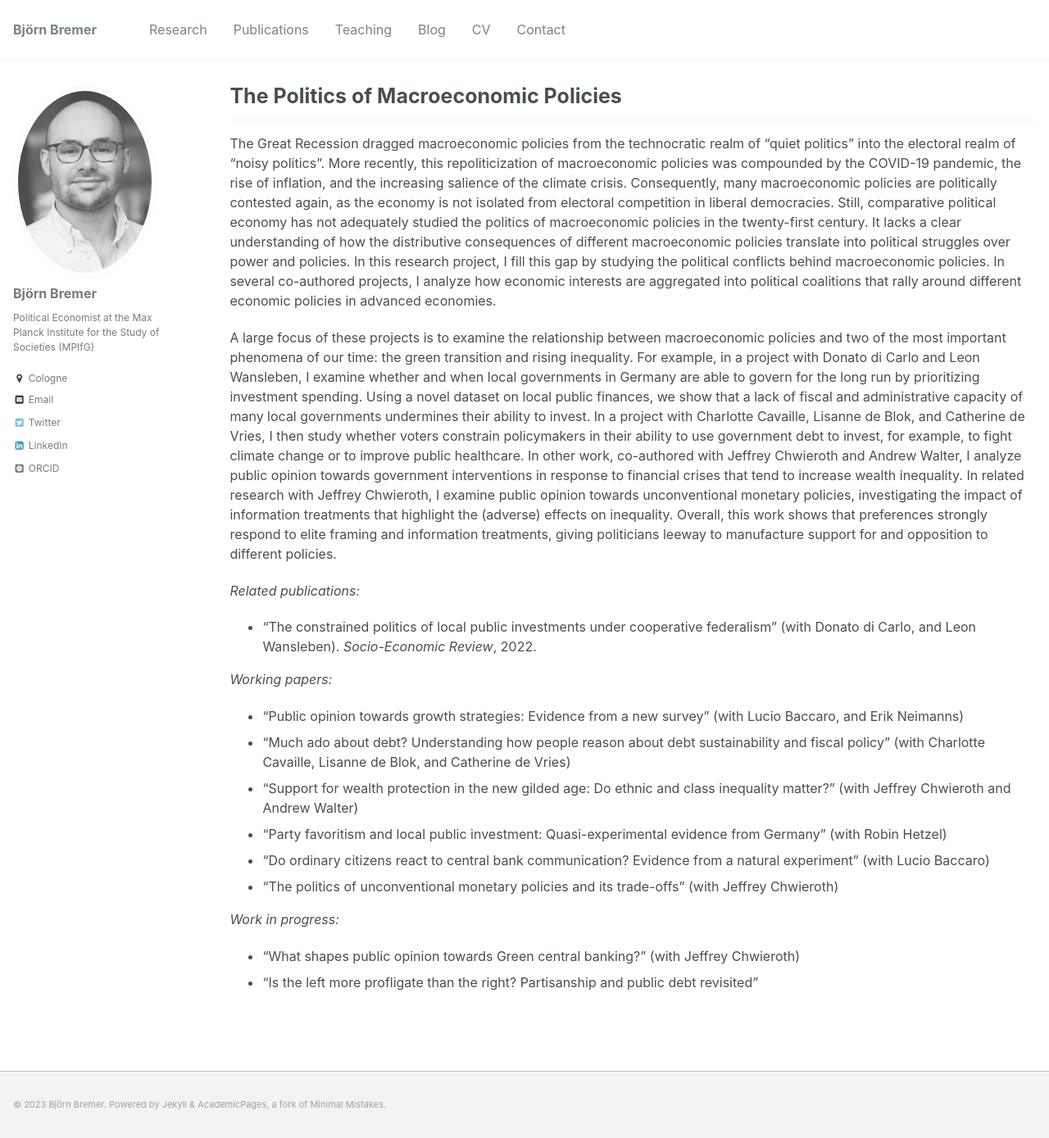
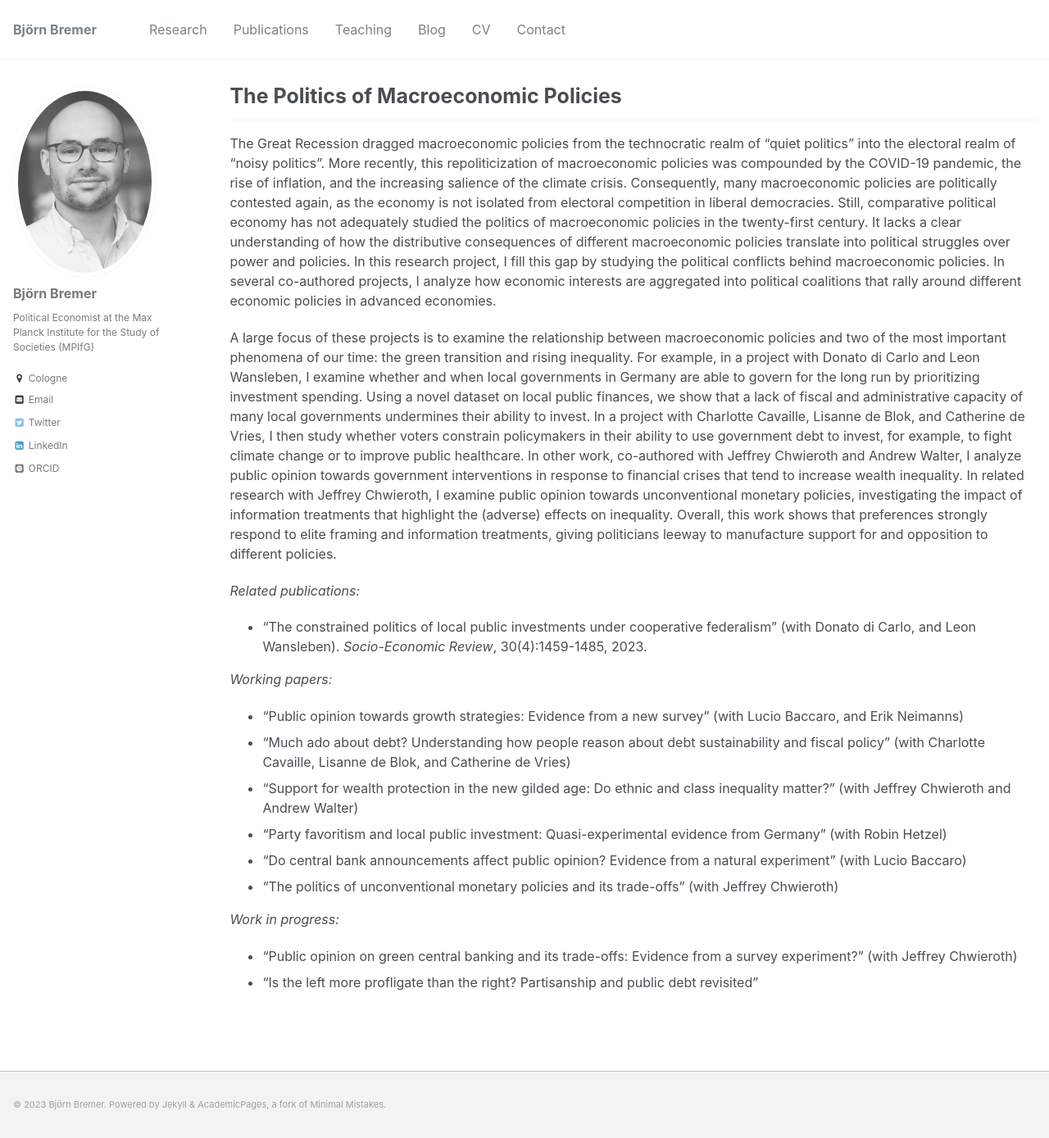
Before and after one commit to bjoernbremer/bjoernbremer.github.io, a Jekyll site: the page built from _projects/4_politics_macroeconomics.md, in a window 1280 px wide and 1389 px high. Shown: the whole window at 82% size. Built offline with Jekyll 4.4.1, drawn with Linux system fonts in a browser that asks for light colours; some web fonts are replaced.

Commit message:
Update 4_politics_macroeconomics.md

```diff
--- a/_projects/4_politics_macroeconomics.md
+++ b/_projects/4_politics_macroeconomics.md
@@ -12,7 +12,7 @@ A large focus of these projects is to examine the relationship between macroecon
 
 *Related publications:*
 
-* ["The constrained politics of local public investments under cooperative federalism"](https://doi.org/10.1093/ser/mwac026) (with [Donato di Carlo](https://www.mpifg.de/person/110112/753645), and [Leon Wansleben](https://www.mpifg.de/person/wansleben-leon/576460)). *Socio-Economic Review*, 2022.
+* ["The constrained politics of local public investments under cooperative federalism"](https://doi.org/10.1093/ser/mwac026) (with [Donato di Carlo](https://www.mpifg.de/person/110112/753645), and [Leon Wansleben](https://www.mpifg.de/person/wansleben-leon/576460)). *Socio-Economic Review*,  30(4):1459-1485, 2023.
 
 *Working papers:*
 
@@ -20,10 +20,10 @@ A large focus of these projects is to examine the relationship between macroecon
 * "Much ado about debt? Understanding how people reason about debt sustainability and fiscal policy" (with [Charlotte Cavaille](https://charlottecavaille.wordpress.com/), [Lisanne de Blok](https://lisannedeblok.com/), and [Catherine de Vries](https://www.catherinedevries.eu/))
 * "Support for wealth protection in the new gilded age: Do ethnic and class inequality matter?" (with [Jeffrey Chwieroth](http://personal.lse.ac.uk/chwierot/) and [Andrew Walter](https://findanexpert.unimelb.edu.au/profile/195100-andrew-walter))
 * "Party favoritism and local public investment: Quasi-experimental evidence from Germany" (with Robin Hetzel)
-* "Do ordinary citizens react to central bank communication? Evidence from a natural experiment" (with [Lucio Baccaro](http://www.mpifg.de/people/lb/index_en.asp))
+* "Do central bank announcements affect public opinion? Evidence from a natural experiment" (with [Lucio Baccaro](http://www.mpifg.de/people/lb/index_en.asp))
 * "The politics of unconventional monetary policies and its trade-offs" (with [Jeffrey Chwieroth](http://personal.lse.ac.uk/chwierot/))
 
 *Work in progress:*
 
-* "What shapes public opinion towards Green central banking?" (with [Jeffrey Chwieroth](http://personal.lse.ac.uk/chwierot/))
+* "Public opinion on green central banking and its trade-offs: Evidence from a survey experiment?" (with [Jeffrey Chwieroth](http://personal.lse.ac.uk/chwierot/))
 * "Is the left more profligate than the right? Partisanship and public debt revisited"
```
